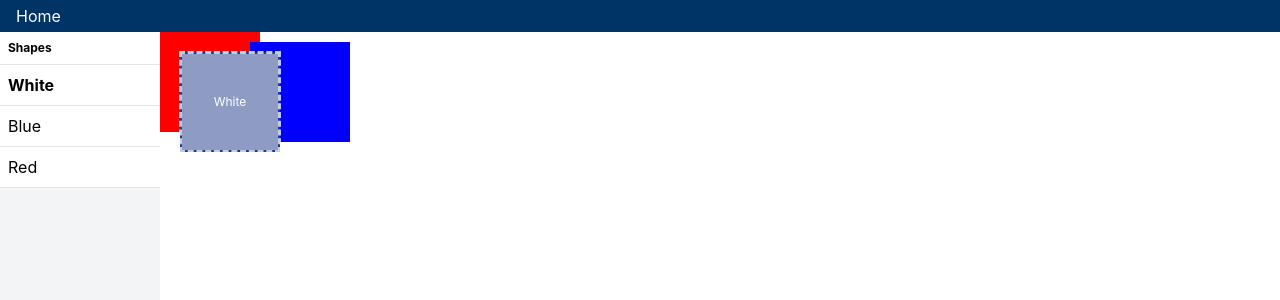
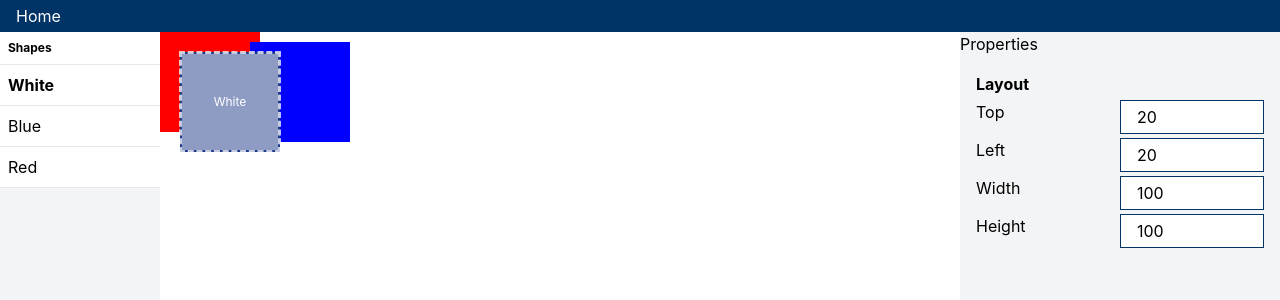
Before and after one commit to ginpei/ashigaru, a Next.js app: page /my/shaper in a window 1280 px wide. Both pictures are taken after a click on the button "White". Shown: the top 300 px of the page. Built offline with nearby package versions, Linux system fonts and the light colour scheme.

Commit message:
feat: 🎸 properties

```diff
--- a/src/pages/shaper/ShaperPage.tsx
+++ b/src/pages/shaper/ShaperPage.tsx
@@ -7,6 +7,7 @@ import { ListPane } from "./list/ListPane";
 import { ShaperNavBar } from "./page/ShaperNavBar";
 import { ShaperPageState } from "./page/ShaperPageState";
 import { ShaperPageStateContextProvider } from "./page/shaperPageStateContext";
+import { PropertyPane } from "./property/PropertyPane";
 import { ShapeData } from "./shape/ShapeData";
 
 export interface ShaperPageProps {}
@@ -47,7 +48,7 @@ export function ShaperPage(): JSX.Element {
       <div
         className="
           grid h-[100vh] w-[100vw] overflow-hidden
-          [grid-template:'navbar_navbar'_2rem_'list_canvas'_auto_/_10rem_auto]
+          [grid-template:'navbar_navbar_navbar'_2rem_'list_canvas_property'_auto_/_10rem_auto_20rem]
         "
       >
         <div className="grid [grid-area:navbar]">
@@ -58,6 +59,9 @@ export function ShaperPage(): JSX.Element {
         </div>
         <div className="grid [grid-area:canvas]">
           <CanvasPane />
+        </div>
+        <div className="grid overflow-y-auto [grid-area:property]">
+          <PropertyPane />
         </div>
       </div>
     </Provider>
--- /dev/null
+++ b/src/pages/shaper/property/LayoutForm.tsx
@@ -0,0 +1,72 @@
+import { ChangeEventHandler, useCallback } from "react";
+import { NiceInput } from "../../../domains/nice/NiceInput";
+import { ShapeData } from "../shape/ShapeData";
+
+export interface LayoutFormProps {
+  shape: ShapeData;
+  onChange: (shape: ShapeData) => void;
+}
+
+export function LayoutForm({ shape, onChange }: LayoutFormProps): JSX.Element {
+  const onInputChange: ChangeEventHandler<HTMLInputElement> = useCallback(
+    (event) => {
+      const { name, value } = event.target;
+      if (!isObjectKey(shape, name)) {
+        throw new Error(`Invalid key: ${name}`);
+      }
+
+      onChange({ ...shape, [name]: Number(value) });
+    },
+    [onChange, shape],
+  );
+
+  return (
+    <div className="flex flex-col gap-1 p-4">
+      <h3 className="font-bold">Layout</h3>
+      <label className="grid grid-cols-2">
+        <span>Top</span>
+        <NiceInput
+          name="top"
+          onChange={onInputChange}
+          type="number"
+          value={shape.top}
+        />
+      </label>
+      <label className="grid grid-cols-2">
+        <span>Left</span>
+        <NiceInput
+          name="left"
+          onChange={onInputChange}
+          type="number"
+          value={shape.left}
+        />
+      </label>
+      <label className="grid grid-cols-2">
+        <span>Width</span>
+        <NiceInput
+          name="width"
+          onChange={onInputChange}
+          type="number"
+          value={shape.width}
+        />
+      </label>
+      <label className="grid grid-cols-2">
+        <span>Height</span>
+        <NiceInput
+          name="height"
+          onChange={onInputChange}
+          type="number"
+          value={shape.height}
+        />
+      </label>
+    </div>
+  );
+}
+
+// TODO extract
+function isObjectKey<T extends object>(
+  object: T,
+  key: keyof any,
+): key is keyof T {
+  return key in object;
+}
--- /dev/null
+++ b/src/pages/shaper/property/PropertyPane.tsx
@@ -0,0 +1,38 @@
+import { ChangeEventHandler, useCallback } from "react";
+import { NiceInput } from "../../../domains/nice/NiceInput";
+import { useShaperPageStateContext } from "../page/shaperPageStateContext";
+import { LayoutForm } from "./LayoutForm";
+import { ShapeData } from "../shape/ShapeData";
+
+export function PropertyPane(): JSX.Element {
+  const [{ selectedShapeIds, shapes }, setState] = useShaperPageStateContext();
+  const currentShapes = shapes.filter((shape) =>
+    selectedShapeIds.includes(shape.id),
+  );
+  const editingShape = currentShapes.length === 1 ? currentShapes[0] : null;
+
+  const onFormChange = useCallback(
+    (shape: ShapeData) => {
+      setState((state) => {
+        const newShapes = state.shapes.map((s) =>
+          s.id === shape.id ? shape : s,
+        );
+        return { ...state, shapes: newShapes };
+      });
+    },
+    [setState],
+  );
+
+  return (
+    <div className="PropertyPane bg-gray-100">
+      <h2>Properties</h2>
+      {editingShape ? (
+        <div className="flex gap-8">
+          <LayoutForm shape={editingShape} onChange={onFormChange} />
+        </div>
+      ) : (
+        <p>Select one shape to edit.</p>
+      )}
+    </div>
+  );
+}
```
